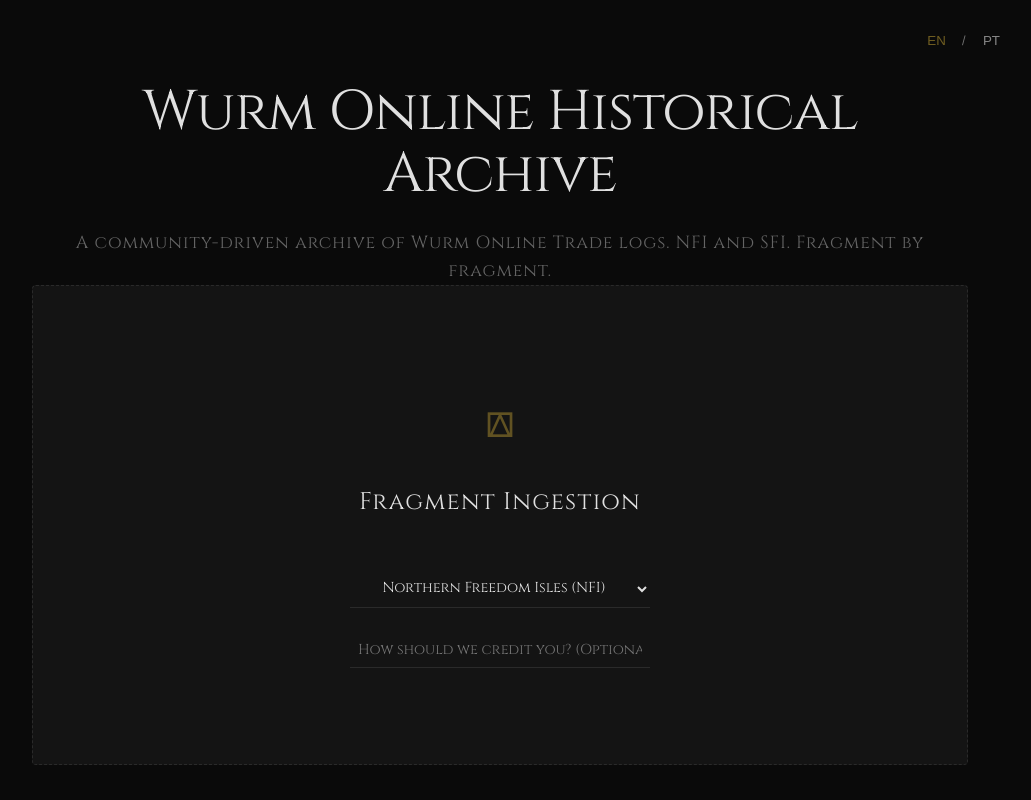
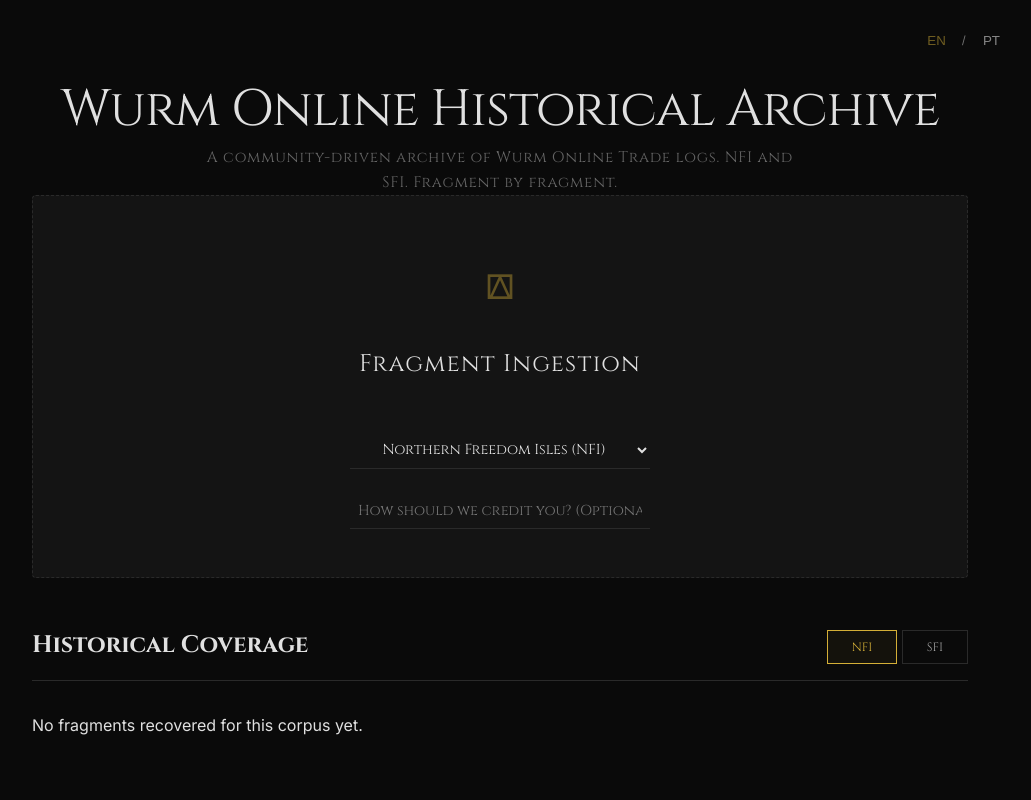
Before and after one commit to Jotasiete7/Wurm-Online-Historical-Archive, a website built with Vite: page index.html in a window 1280 px wide. Shown: the top 800 px of the page, without its empty margins (140-1171 px from the left). Built offline with nearby package versions, Linux system fonts and the light colour scheme; some packages are replaced by stand-ins of ours; no server answers; the database is empty.

Commit message:
feat: implement core styling and layout components for wurm-archive interface

```diff
--- a/src/style.css
+++ b/src/style.css
@@ -58,34 +58,36 @@ body {
 
 /* Header */
 header {
-  padding: 6rem 0;
+  padding: 3rem 0 2rem;
   text-align: center;
 }
 
 h1 {
   font-family: var(--font-serif);
-  font-size: 3.5rem;
+  font-size: 3.2rem;
   font-weight: 400;
   line-height: 1.1;
-  margin-bottom: 1.5rem;
+  margin-bottom: 0.5rem;
   letter-spacing: -0.02em;
 }
 
 .mission-sub {
   font-family: var(--font-serif);
   color: var(--text-secondary);
-  font-size: 1.1rem;
+  font-size: 0.95rem;
   opacity: 0.6;
   letter-spacing: 0.05em;
+  max-width: 600px;
+  margin: 0 auto;
 }
 
 /* Upload Section */
-.upload-section { margin-bottom: 8rem; }
+.upload-section { margin-bottom: 3rem; }
 
 .drop-zone {
   border: 1px dashed var(--border-color);
   background: var(--bg-secondary);
-  padding: 6rem 2rem;
+  padding: 3rem 2rem;
   text-align: center;
   border-radius: 4px;
   cursor: pointer;
@@ -131,15 +133,15 @@ select, input {
 }
 
 /* Coverage - THE STICKS (A BOA) */
-.coverage-section { margin-bottom: 8rem; }
+.coverage-section { margin-bottom: 4rem; }
 
 .section-header {
   display: flex;
   justify-content: space-between;
   align-items: flex-end;
-  margin-bottom: 3rem;
+  margin-bottom: 2rem;
   border-bottom: 1px solid var(--border-color);
-  padding-bottom: 1.5rem;
+  padding-bottom: 1rem;
 }
 
 .preservation-metric {
```
